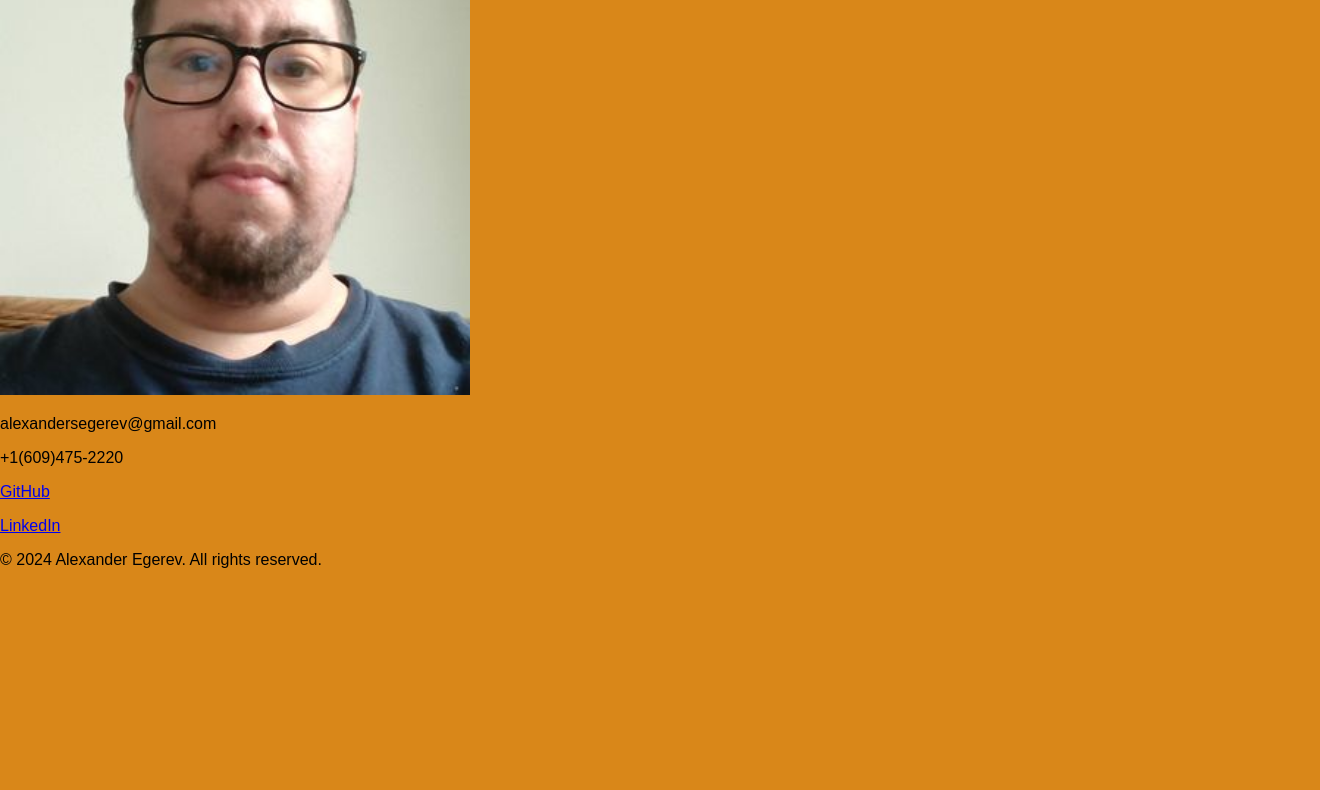
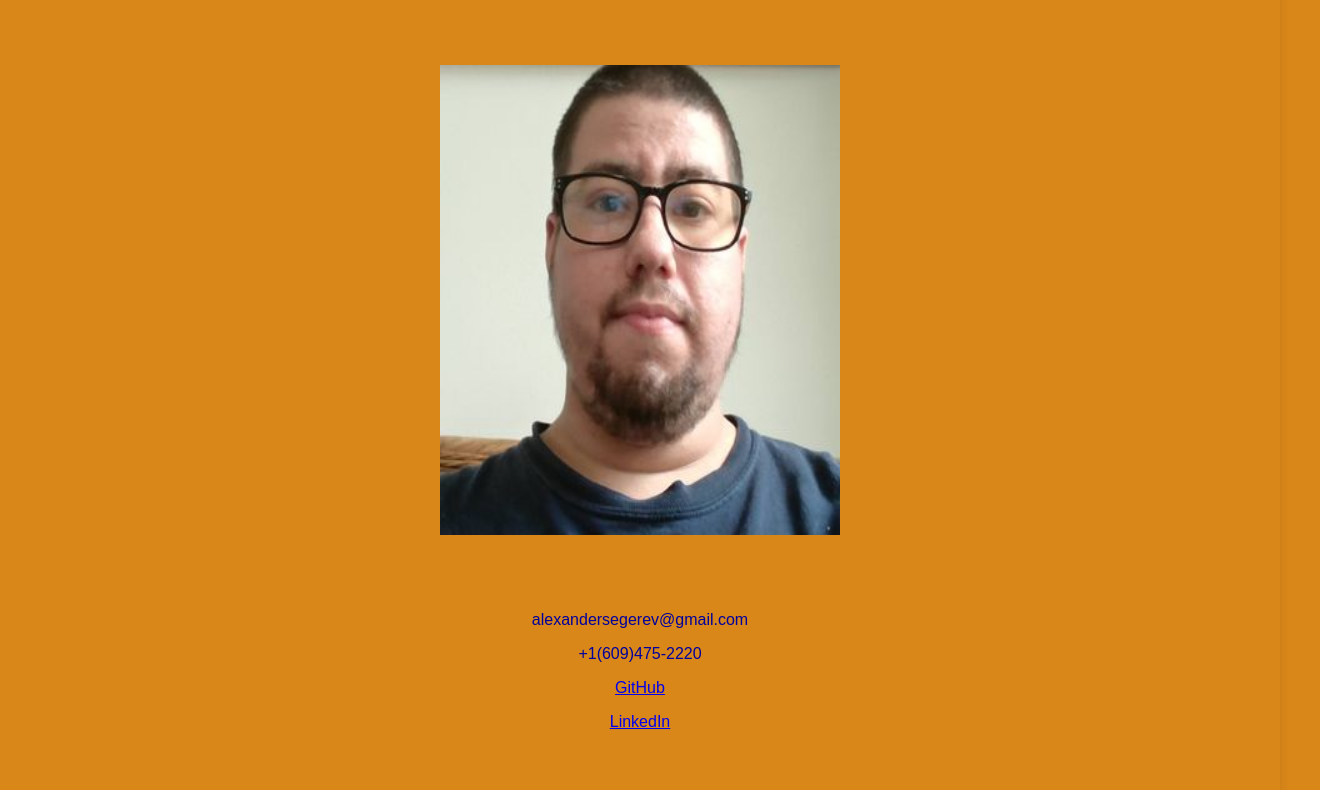
Before and after one commit to aegerev/nocomp-vs-webcomp, a plain HTML site: page html/contact.html in a window 1280 px wide. Shown: the part 215-1005 px from the top of the page, 1320 px wide, since content can reach past the window. Before the commit the page ends 800 px from the top, so only its background shows below. Drawn offline with Linux system fonts and the light colour scheme.

Commit message:
Updated CSS with the footer and the Contact Me page

```diff
--- a/css/styles.css
+++ b/css/styles.css
@@ -68,3 +68,42 @@
 .book-description {
     font-size: 12px;
 }
+
+#contact {
+    box-shadow: 0px 0px 10px 0px rgba(0, 0, 0, 0.1);
+    padding: 60px;
+    margin: 20px 0px;
+    border-radius: 10px;
+    color: #8C1717;
+}
+
+
+#contact h2 {
+    text-align: center;
+}
+
+#contact p {
+    text-align: center;
+    color: #00009C;
+}
+
+.contact-email {
+    font-size: 1.2em;
+}
+
+img {
+    padding: inherit;
+    margin:auto;
+    width: 400px;
+    display: block;
+}
+
+footer {
+    bottom: 0;
+    width: 100%;
+    text-align: center;
+    background-color: #2A52BE;
+    color: #FFD800;
+    padding: 20px;
+    font-size: 1em;
+}
```
